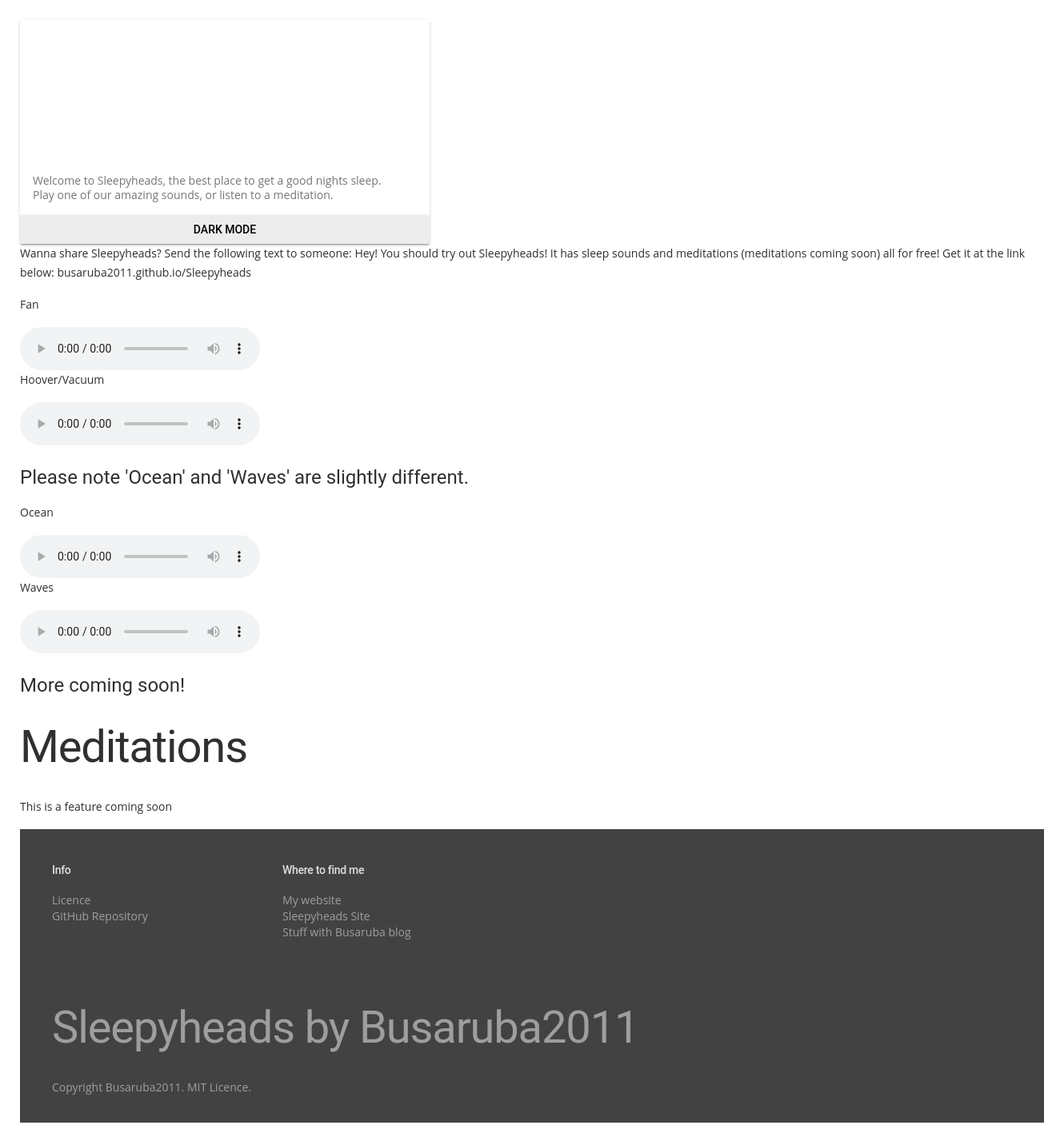
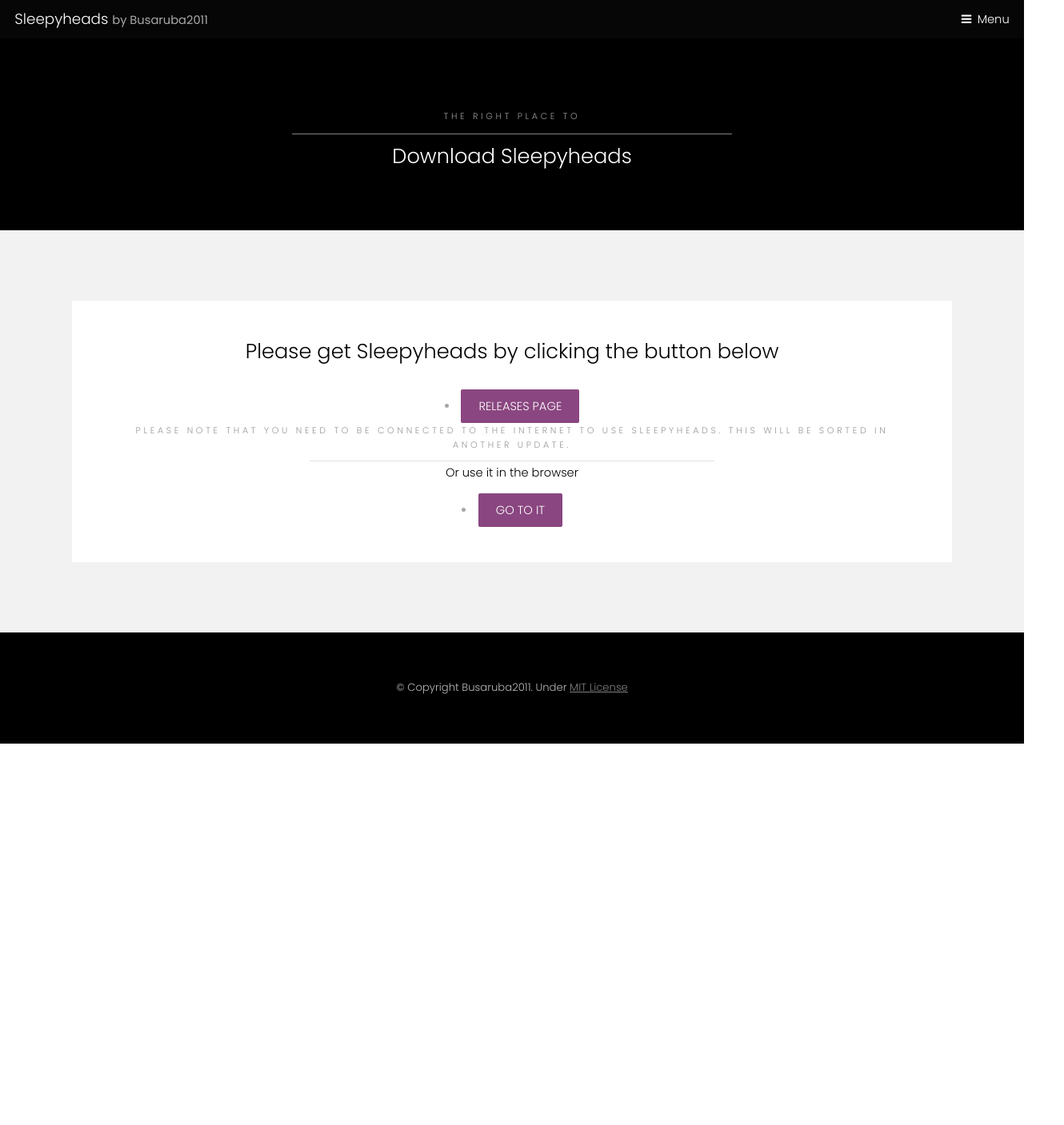
Before and after one commit to Busaruba2011/Sleepyheads, a plain HTML site: page download.html in a window 1280 px wide. Shown: the whole page at 80% size, 1330 px wide, since content can reach past the window. After the commit the page ends 930 px from the top, so only its background shows below. Drawn offline with nearby package versions, Linux system fonts and the light colour scheme.

Commit message:
Update download.html

```diff
--- a/download.html
+++ b/download.html
@@ -1,164 +1,72 @@
-<!DOCTYPE html>
+<!DOCTYPE HTML>
+
 <html>
+	<head>
+		<link rel="icon" href="favicon.ico" type="image/x-icon"/>
+		<title>Download | Sleepyheads by Busaruba2011</title>
+		<meta charset="utf-8" />
+		<meta name="viewport" content="width=device-width, initial-scale=1" />
+		<link rel="stylesheet" href="assets/css/main.css" />
+	</head>
+	<body class="subpage">
 
-<head>
-    <link rel="stylesheet" href="https://fonts.googleapis.com/icon?family=Material+Icons">
-    <link rel="stylesheet" href="https://code.getmdl.io/1.3.0/material.light_blue-light_green.min.css" />
-<script defer src="https://code.getmdl.io/1.3.0/material.min.js"></script>
-    <style>
-        body {
-            padding: 25px;
-            background-color: white;
-            color: rgb(49, 47, 47);
-            font-size: 25px;
-        }
+		<!-- Header -->
+			<header id="header">
+				<div class="logo"><a href="index.html">Sleepyheads <span>by Busaruba2011</span></a></div>
+				<a href="#menu">Menu</a>
+			</header>
 
-        .dark-mode {
-            background-color: rgb(36, 34, 34);
-            color: white;
-        }
+		<!-- Nav -->
+			<nav id="menu">
+				<ul class="links">
+					<li><a href="index.html">Home</a></li>
+					<li><a href="download.html">Download</a></li>
+					<li><a href="info.html">Info</a></li>
+				</ul>
+			</nav>
 
-        body {
-            font-family: 'Open Sans', sans-serif;
-        }
-    </style>
+		<!-- One -->
+			<section id="One" class="wrapper style3">
+				<div class="inner">
+					<header class="align-center">
+						<p>The right place to</p>
+						<h2>Download Sleepyheads</h2>
+					</header>
+				</div>
+			</section>
 
+		<!-- Two -->
+			<section id="two" class="wrapper style2">
+				<div class="inner">
+					<div class="box">
+						<div class="content">
+							<header class="align-center">
+								<h2>Please get Sleepyheads by clicking the button below</h2>
+								<li><a href="https://github.com/Busaruba2011/Sleepyheads/releases" class="button special">Releases Page</a></li>
+								<p>Please note that you need to be connected to the internet to use Sleepyheads. This will be sorted in another update.</p>
+								<h1>Or use it in the browser</h1>
+								<li><a href="sounds.html" class="button special">Go to it</a></li>
+						</div>
+					</div>
+				</div>
+			</section>
 
+		<!-- Footer -->
+			<footer id="footer">
+				<div class="container">
 
+				</div>
+				<div class="copyright">
+					&copy; Copyright Busaruba2011. Under <a href="https://github.com/Busaruba2011/Sleepyheads/blob/main/LICENSE">MIT License</a>
+				</div>
+			</footer>
 
-<header>
+		<!-- Scripts -->
+			<script src="assets/js/jquery.min.js"></script>
+			<script src="assets/js/jquery.scrollex.min.js"></script>
+			<script src="assets/js/skel.min.js"></script>
+			<script src="assets/js/util.js"></script>
+			<script src="assets/js/main.js"></script>
 
-        <title>Sleepyheads Sounds</title>
-        <style>
-            .demo-card-wide.mdl-card {
-              width: 512px;
-            }
-            .demo-card-wide > .mdl-card__title {
-              color: #fff;
-              height: 176px;
-              background: url('/assets/img/welcome.jpg') center / cover;
-            }
-            .demo-card-wide > .mdl-card__menu {
-              color: #fff;
-            }
-            </style>
-
-            <div class="demo-card-wide mdl-card mdl-shadow--2dp">
-              <div class="mdl-card__title">
-                <h2 class="mdl-card__title-text">Sleepyheads Sounds</h2>
-              </div>
-              <div class="mdl-card__supporting-text">
-               Welcome to Sleepyheads, the best place to get a good nights sleep. Play one of our amazing sounds, or listen to a meditation.
-              </div>
-
-<button onclick="myFunction()" class="mdl-button mdl-js-button mdl-button--raised">
-    Dark Mode
-  </button>
-
-
-
-    <script>
-        function myFunction() {
-            var element = document.body;
-            element.classList.toggle("dark-mode");
-        }
-    </script>
-
-
-
-
-
-
-
-
-    </header>
-
-<p>Wanna share Sleepyheads? Send the following text to someone: Hey! You should try out Sleepyheads! It has sleep sounds and meditations (meditations coming soon) all for free! Get it at the link below: busaruba2011.github.io/Sleepyheads</p>
-    <p>Fan</p>
-    <audio controls>
-    <source src="https://drive.google.com/uc?export=download&id=1H8jkWPQ_GsG8lWksmTY_6dPlJ8uxYfTL" type="audio/mp3">
-    </audio>
-
-    <p>Hoover/Vacuum</p>
-    <audio controls>
-<source src="https://drive.google.com/uc?export=download&id=1wBFKkKJhOW5fYp4KI8ThBzceZQnUpWIv" type="audio/mp3">
-</audio>
-
-
-    <h4>Please note 'Ocean' and 'Waves' are slightly different.</h4>
-    <p>Ocean</p>
-    <audio controls>
-    <source src="https://drive.google.com/uc?export=download&id=1do6MLGzPHkX22SzjrO7iwZ7750lFpztx" type="audio/mp3">
-</audio>
-
-    <p>Waves</p>
-    <audio controls>
-<source src="https://drive.google.com/uc?export=download&id=1ke7sBWXRLDBXV8ViwFqiyc2YHevv_p9P" type="audio/mp3">
-</audio>
-
-    <h4>More coming soon!</h4>
-
-    <h1>Meditations</h1>
-    <p>This is a feature coming soon</p>
-
-    <!-- MDL footer Container -->
- <footer class="mdl-mega-footer">
-
-    <!-- MDL footer Middle Section Container -->
-   <div class="mdl-mega-footer__middle-section">
-
-
-
-
-    <!-- MDL Footer Drop Down Section 2 -->
-     <div class="mdl-mega-footer__drop-down-section">
-       <input class="mdl-mega-footer__heading-checkbox" type="checkbox" checked>
-       <h1 class="mdl-mega-footer__heading">Info</h1>
-       <ul class="mdl-mega-footer__link-list">
-         <li><a href="https://github.com/Busaruba2011/Sleepyheads/blob/main/LICENSE">Licence</a></li>
-         <li><a href="https://github.com/Busaruba2011/Sleepyheads">GitHub Repository</a></li>
-
-
-       </ul>
-     </div>
-
-
-
-  <!-- MDL Footer Drop Down Section 3 -->
-     <div class="mdl-mega-footer__drop-down-section">
-       <input class="mdl-mega-footer__heading-checkbox" type="checkbox" checked>
-       <h1 class="mdl-mega-footer__heading">Where to find me</h1>
-       <ul class="mdl-mega-footer__link-list">
-         <li><a href="https://busaruba2011.github.io">My website</a></li>
-         <li><a href="https://busaruba2011.github.io/Sleepyheads">Sleepyheads Site</a></li>
-         <li><a href="https://stuffwithbusaruba.blogspot.com">Stuff with Busaruba blog</a></li>
-       </ul>
-     </div>
-
-   </div>
-
-     <!-- MDL Footer Bottom Section -->
-   <div class="mdl-mega-footer__bottom-section">
-       <h1>Sleepyheads by Busaruba2011</h1>
-
-       <p>Copyright Busaruba2011. MIT Licence.</p>
-
-
-   </div>
-
- </footer>
-
-
-
-
-
-
-
-
-
-
-
-
-</head>
-
+	</body>
 </html>
```
